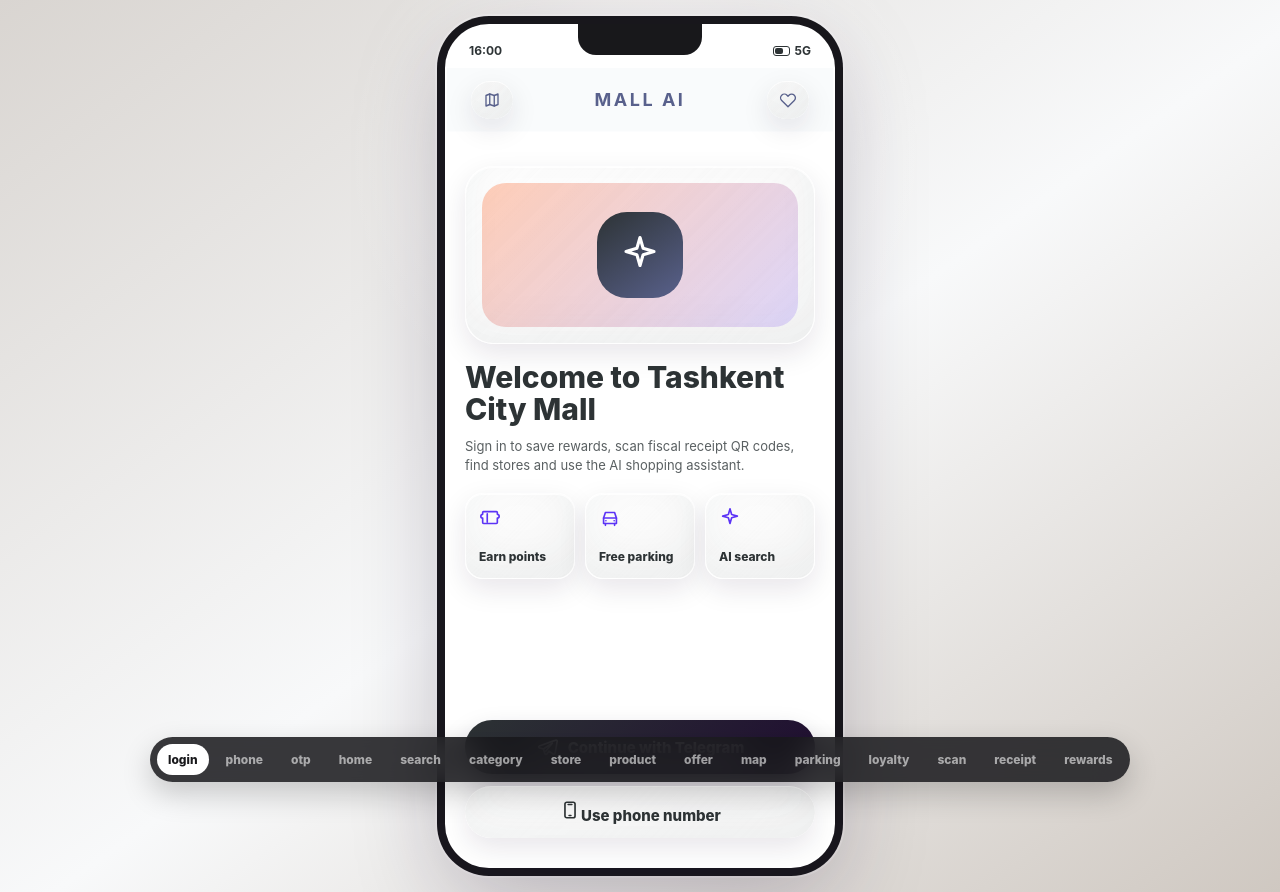
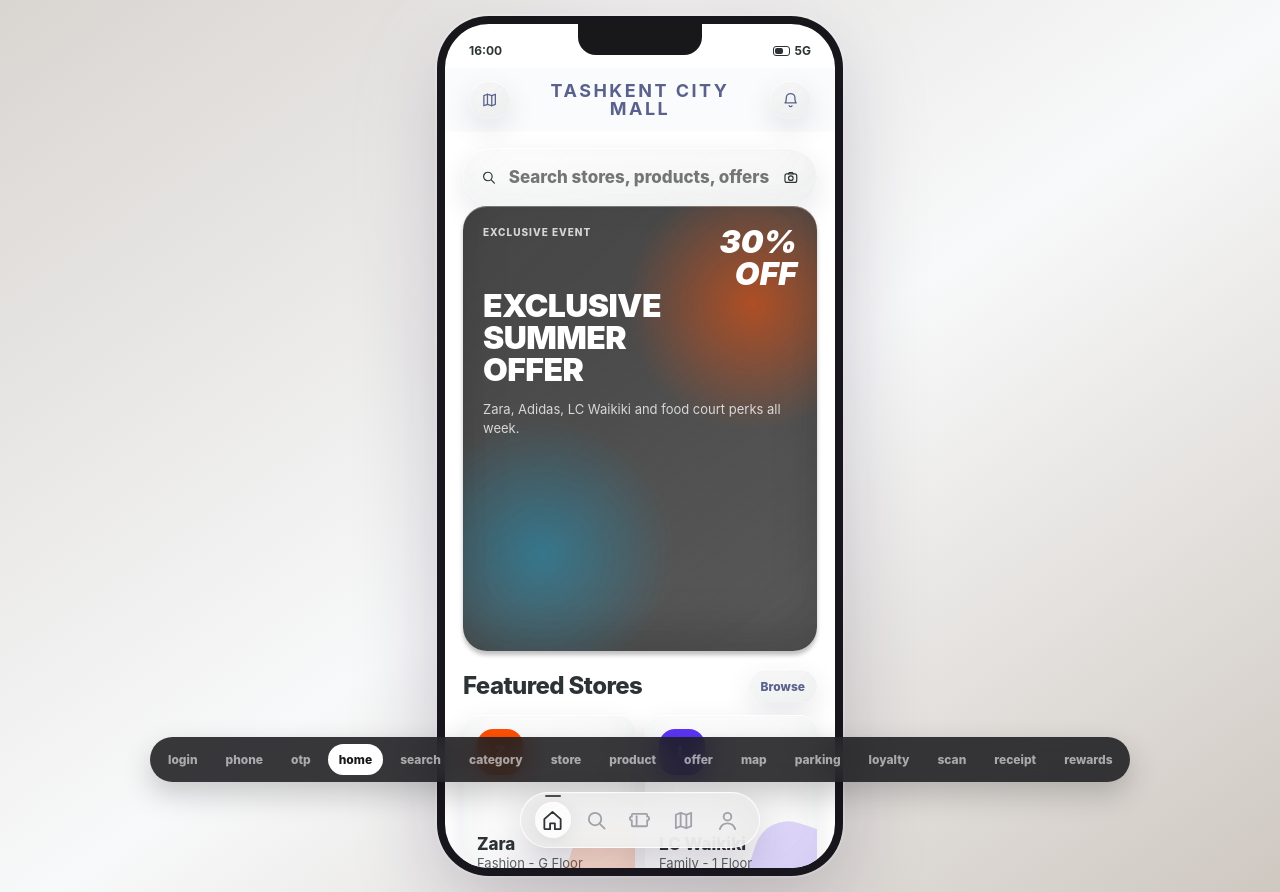
Before and after one commit to montanatourgit/city_mall_app_v2_GPT, a React (Vite) app: page / in a window 1280 px wide. Built offline with nearby package versions, Linux system fonts and the light colour scheme.

Commit message:
Start prototype on home for visual review

```diff
--- a/src/MallApp.jsx
+++ b/src/MallApp.jsx
@@ -1001,7 +1001,7 @@ function EmptyState({ go }) {
 }
 
 export default function MallAIApp() {
-  const [screen, setScreen] = useState("login");
+  const [screen, setScreen] = useState("home");
   const go = (next) => setScreen(next);
 
   const current = useMemo(() => {
```
